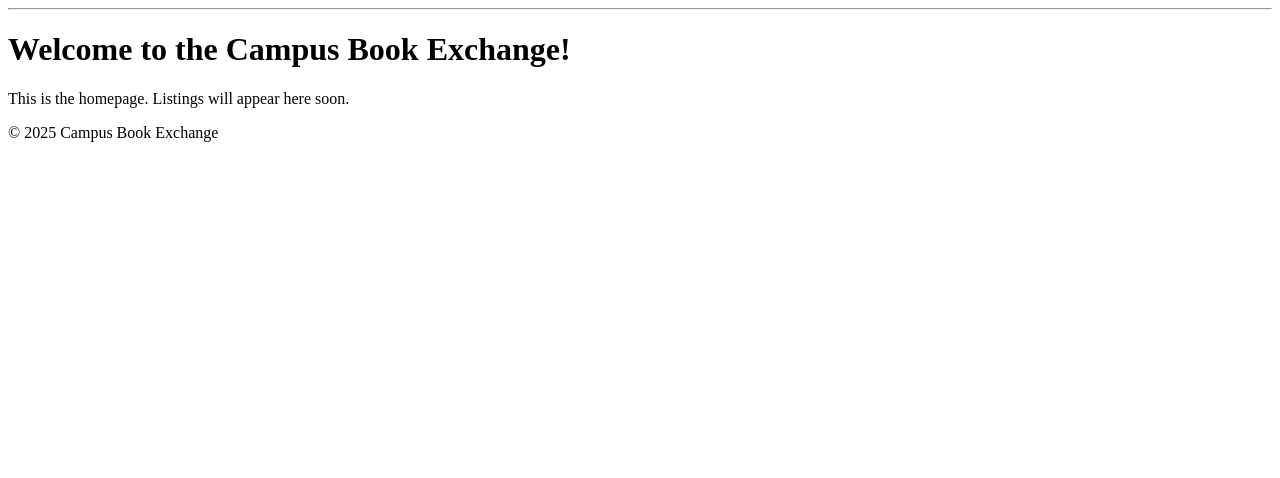
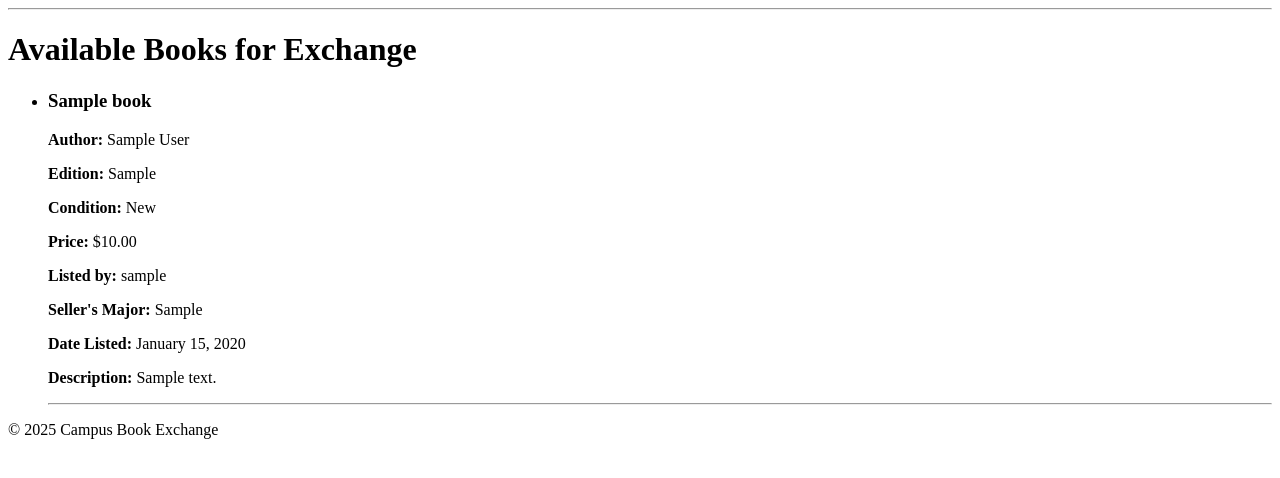
Before and after one commit to omerberkecelik/CampusBookExchange, a Django app: page / in a window 1280 px wide. Shown: the part 26-504 px from the top of the page. Run offline with Django 5.2, Linux system fonts and the light colour scheme; tables that the repository leaves empty hold one stand-in row (values such as "Sample post").

Commit message:
Displaying available book listings on homepage.

```diff
--- a/listings/templates/listings/home.html
+++ b/listings/templates/listings/home.html
@@ -1,9 +1,45 @@
 {# listings/templates/listings/home.html #}
 {% extends "listings/base.html" %}
 
-{% block title %}Home{% endblock %}
+{% block title %}Available Books{% endblock %}
 
 {% block content %}
-    <h1>Welcome to the Campus Book Exchange!</h1>
-    <p>This is the homepage. Listings will appear here soon.</p>
+    <h1>Available Books for Exchange</h1>
+
+    {% if listings %}
+        <ul>
+            {% for listing in listings %}
+                <li>
+                    <h3>{{ listing.book.title }}</h3>
+                    <p><strong>Author:</strong> {{ listing.book.author }}</p>
+                    {% if listing.book.edition %}
+                        <p><strong>Edition:</strong> {{ listing.book.edition }}</p>
+                    {% endif %}
+                    <p><strong>Condition:</strong> {{ listing.get_condition_display }}</p> {# Uses the human-readable choice value #}
+                    {% if listing.price %}
+                        <p><strong>Price:</strong> ${{ listing.price }}</p>
+                    {% else %}
+                        <p><strong>Price:</strong> Up for trade / Price not set</p>
+                    {% endif %}
+                    <p><strong>Listed by:</strong> {{ listing.student.username }}</p>
+                    {% if listing.student.profile.major %} {# Assuming you have Profile model linked to User #}
+                         <p><strong>Seller's Major:</strong> {{ listing.student.profile.major }}</p>
+                    {% endif %}
+                    <p><strong>Date Listed:</strong> {{ listing.date_listed|date:"F d, Y" }}</p>
+                    {% if listing.description %}
+                        <p><strong>Description:</strong> {{ listing.description }}</p>
+                    {% endif %}
+                    {# We'll add a link to a "listing detail" page later #}
+                    <hr>
+                </li>
+            {% endfor %}
+        </ul>
+    {% else %}
+        <p>No book listings are currently available. Check back soon!</p>
+        {% if user.is_authenticated %}
+            <p><a href="#">List your book now!</a></p> {# We'll link this to 'create_listing' URL later #}
+        {% else %}
+            <p><a href="{% url 'listings:register' %}">Register</a> or <a href="{% url 'login' %}">Login</a> to list your books.</p>
+        {% endif %}
+    {% endif %}
 {% endblock %}
--- a/listings/views.py
+++ b/listings/views.py
@@ -4,6 +4,7 @@ from django.shortcuts import render, redirect
 from django.contrib.auth import login
 # Import your custom form from forms.py
 from .forms import CustomUserCreationForm
+from .models import Listing
 
 def register(request):
     if request.method == 'POST':
@@ -23,9 +24,14 @@ def register(request):
     return render(request, 'registration/register.html', {'form': form})
 
 def home(request):
-    # Later this will render a template with listings fetched from the database
-    # For now, it just renders a static page.
-    return render(request, 'listings/home.html')
+    # THIS LINE DEFINES 'available_listings'
+    available_listings = Listing.objects.filter(status='AVL').select_related('book', 'student')
+
+    # NOW 'available_listings' CAN BE USED IN THE CONTEXT
+    context = {
+        'listings': available_listings
+    }
+    return render(request, 'listings/home.html', context)
 
 # Add other views for your listings app here later, e.g.:
 # def all_listings(request):
```
